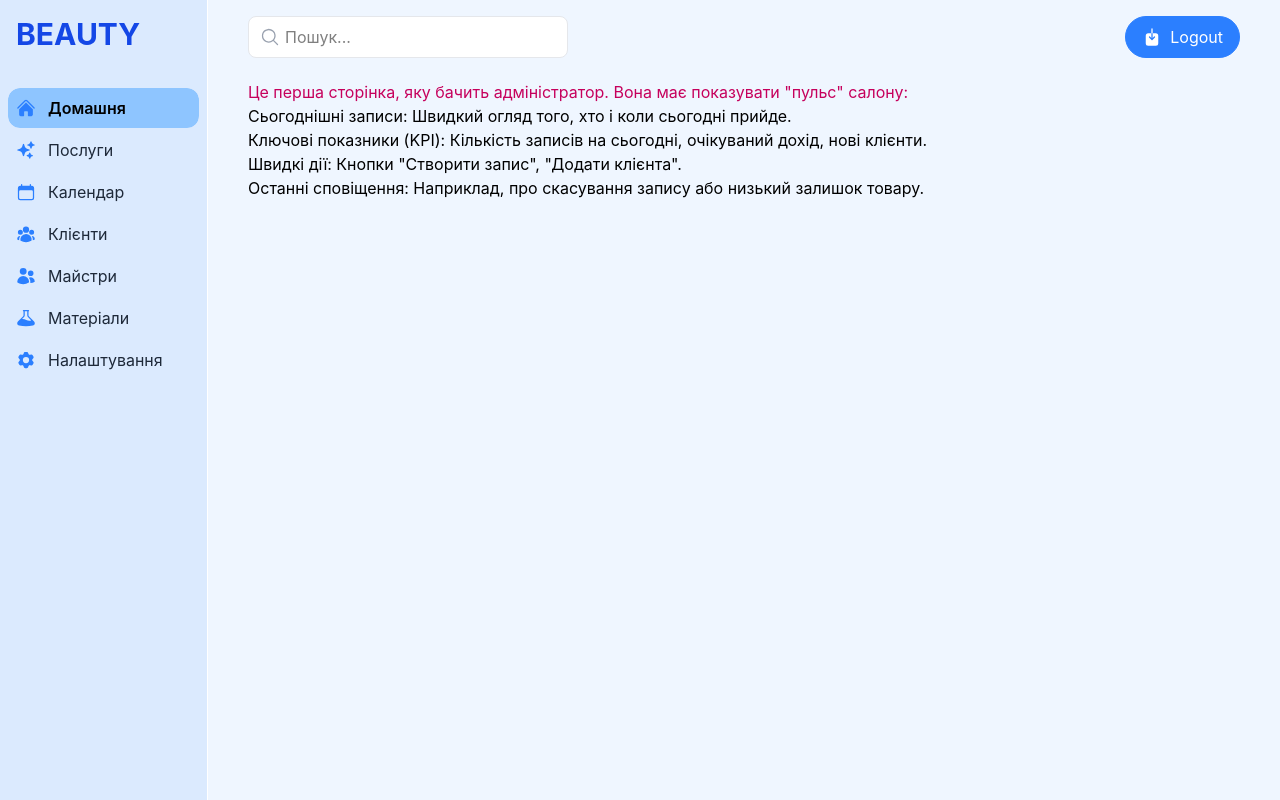
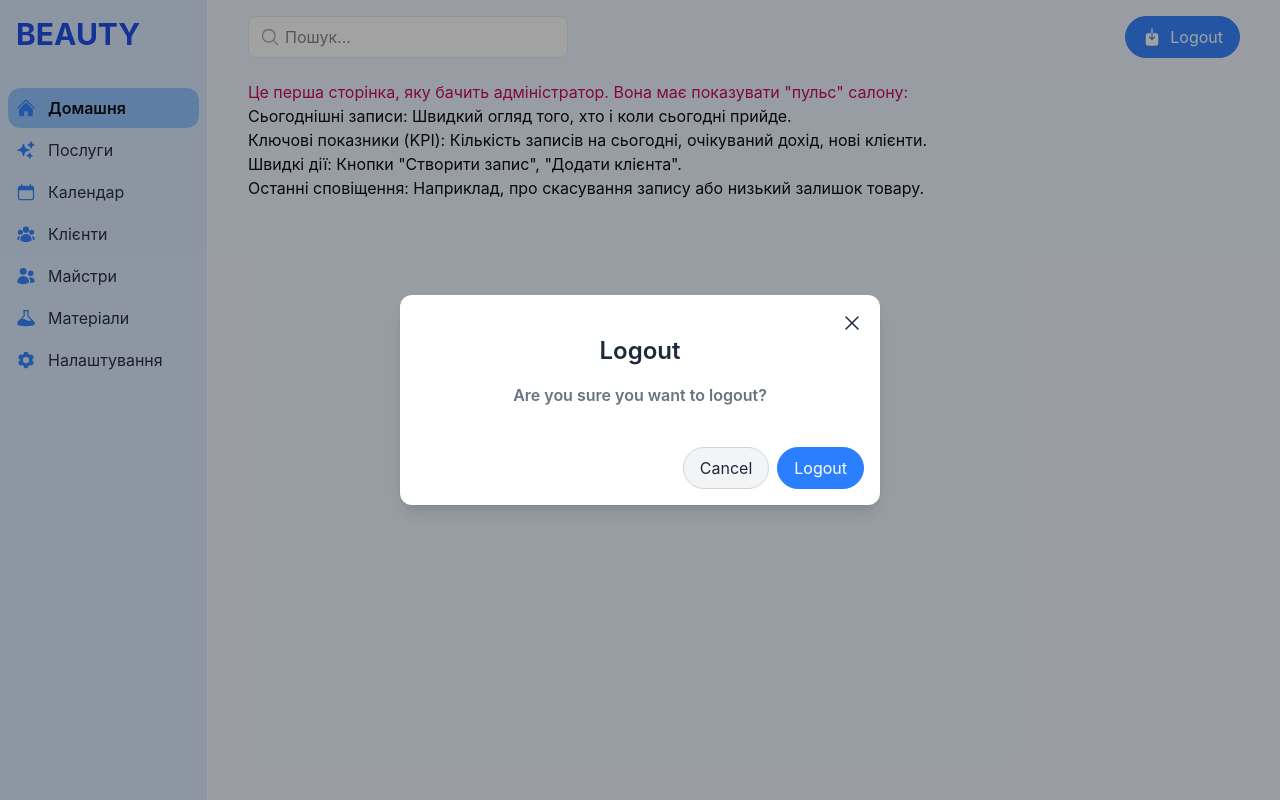
Before and after one commit to cebanoleksandr/react-beauty-admin, a React (Vite) app: page / in a window 1280 px wide. Both pictures are taken after a click on the button "Logout". Built offline with nearby package versions, Linux system fonts and the light colour scheme.

Commit message:
Add auth logic

```diff
--- a/src/components/layouts/Header.tsx
+++ b/src/components/layouts/Header.tsx
@@ -6,15 +6,23 @@ import {
 } from '@heroicons/react/24/solid';
 import Input from '../UI/Input';
 import Button from '../UI/Button';
+import LogoutPopup from '../popups/LogoutPopup';
+import { useAppDispatch } from '../../storage/hooks';
+import { removeUserAC } from '../../storage/adminSlice';
+import { useNavigate } from 'react-router-dom';
 
 const Header = () => {
   const [isLogoutPopupVisible, setIsLogoutPopupVisible] = useState(false);
   const [isMobileMenuOpen, setIsMobileMenuOpen] = useState(false);
 
+  const dispatch = useAppDispatch();
+  const navigate = useNavigate();
+
   const handleUserLogout = () => {
     setIsLogoutPopupVisible(false);
-
-    // todo logic
+    localStorage.setItem('token-admin', '');
+    dispatch(removeUserAC());
+    navigate('/login');
   };
 
   return (
@@ -54,13 +62,13 @@ const Header = () => {
         </Button>
       </div>
 
-      {/* <LogoutPopup
+      <LogoutPopup
         isVisible={isLogoutPopupVisible}
         onClose={() => setIsLogoutPopupVisible(false)}
         onLogout={handleUserLogout}
       />
 
-      <MobileMenu
+      {/* <MobileMenu
         isOpen={isMobileMenuOpen}
         onClose={() => setIsMobileMenuOpen(false)}
       /> */}
--- /dev/null
+++ b/src/components/popups/LogoutPopup.tsx
@@ -0,0 +1,45 @@
+import type { FC } from 'react';
+import BasePopup from './BasePopup';
+import { XMarkIcon } from '@heroicons/react/24/solid';
+import Button from '../UI/Button';
+
+interface IProps {
+  isVisible: boolean;
+  onClose: () => void;
+  onLogout: () => void;
+}
+
+const LogoutPopup: FC<IProps> = ({ isVisible, onClose, onLogout }) => {
+  return (
+    <BasePopup isVisible={isVisible} onClose={onClose}>
+      <div className="flex flex-col">
+        <div className='flex justify-end'>
+          <XMarkIcon
+            className='w-6 h-6 text-gray-800 hover:text-gray-600 transition duration-300 cursor-pointer'
+            onClick={onClose}
+          />
+        </div>
+
+        <h2 className='text-center text-gray-800 text-2xl font-semibold mb-4'>
+          Logout
+        </h2>
+
+        <div className='mb-10'>
+          <p className="text-gray-500 font-semibold text-center">Are you sure you want to logout?</p>
+        </div>
+
+        <div className='flex justify-end items-center gap-2'>
+          <Button onClick={onClose}>
+            Cancel
+          </Button>
+
+          <Button onClick={onLogout} mode="primary">
+            Logout
+          </Button>
+        </div>
+      </div>
+    </BasePopup>
+  );
+};
+
+export default LogoutPopup;
--- a/src/pages/LoginPage.tsx
+++ b/src/pages/LoginPage.tsx
@@ -26,7 +26,7 @@ const LoginPage = () => {
       const response = await login({ email, password });
       const { accessToken, admin } = response;
 
-      localStorage.setItem('token', accessToken);
+      localStorage.setItem('token-admin', accessToken);
       dispatch(setUserAC(admin));
 
       dispatch(setAlertAC({
--- a/src/pages/RegisterPage.tsx
+++ b/src/pages/RegisterPage.tsx
@@ -45,7 +45,7 @@ const RegisterPage = () => {
       const response = await register({ email, password });
       const { accessToken, admin } = response;
 
-      localStorage.setItem('token', accessToken);
+      localStorage.setItem('token-admin', accessToken);
       dispatch(setUserAC(admin));
 
       dispatch(setAlertAC({
--- a/src/router/index.ts
+++ b/src/router/index.ts
@@ -1,4 +1,4 @@
-import { createBrowserRouter, type RouteObject } from "react-router-dom";
+import { createBrowserRouter, redirect, type RouteObject } from "react-router-dom";
 import App from "../App";
 import HomePage from "../pages/HomePage";
 import CalendarPage from "../pages/CalendarPage";
@@ -12,21 +12,33 @@ import MaterialesPage from "../pages/MaterialesPage";
 import LoginPage from "../pages/LoginPage";
 import RegisterPage from "../pages/RegisterPage";
 
+const loader = () => {
+  const token = localStorage.getItem("token-admin");
+  if (!token) throw redirect("/login");
+  return null;
+}
+
+const autLoader = () => {
+  const token = localStorage.getItem("token-admin");
+  if (!!token) throw redirect("/");
+  return null;
+}
+
 export const routes: RouteObject[] = [
   {
     path: "/",
     Component: App,
     children: [
       { path: '/', Component: HomePage },
-      { path: '/calendar', Component: CalendarPage },
-      { path: '/clients', Component: ClientsPage },
-      { path: '/staff', Component: StaffPage },
-      { path: '/settings', Component: SettingsPage },
-      { path: '/services', Component: ServicesPage },
-      { path: '/analytics', Component: AnalyticsPage },
-      { path: '/materiales', Component: MaterialesPage },
-      { path: '/login', Component: LoginPage },
-      { path: '/register', Component: RegisterPage },
+      { path: '/calendar', loader, Component: CalendarPage },
+      { path: '/clients', loader, Component: ClientsPage },
+      { path: '/staff', loader, Component: StaffPage },
+      { path: '/settings', loader, Component: SettingsPage },
+      { path: '/services', loader, Component: ServicesPage },
+      { path: '/analytics', loader, Component: AnalyticsPage },
+      { path: '/materiales', loader, Component: MaterialesPage },
+      { path: '/login', loader: autLoader, Component: LoginPage },
+      { path: '/register', loader: autLoader, Component: RegisterPage },
       { path: "*", Component: NotFoundPage },
     ],
   },
```
